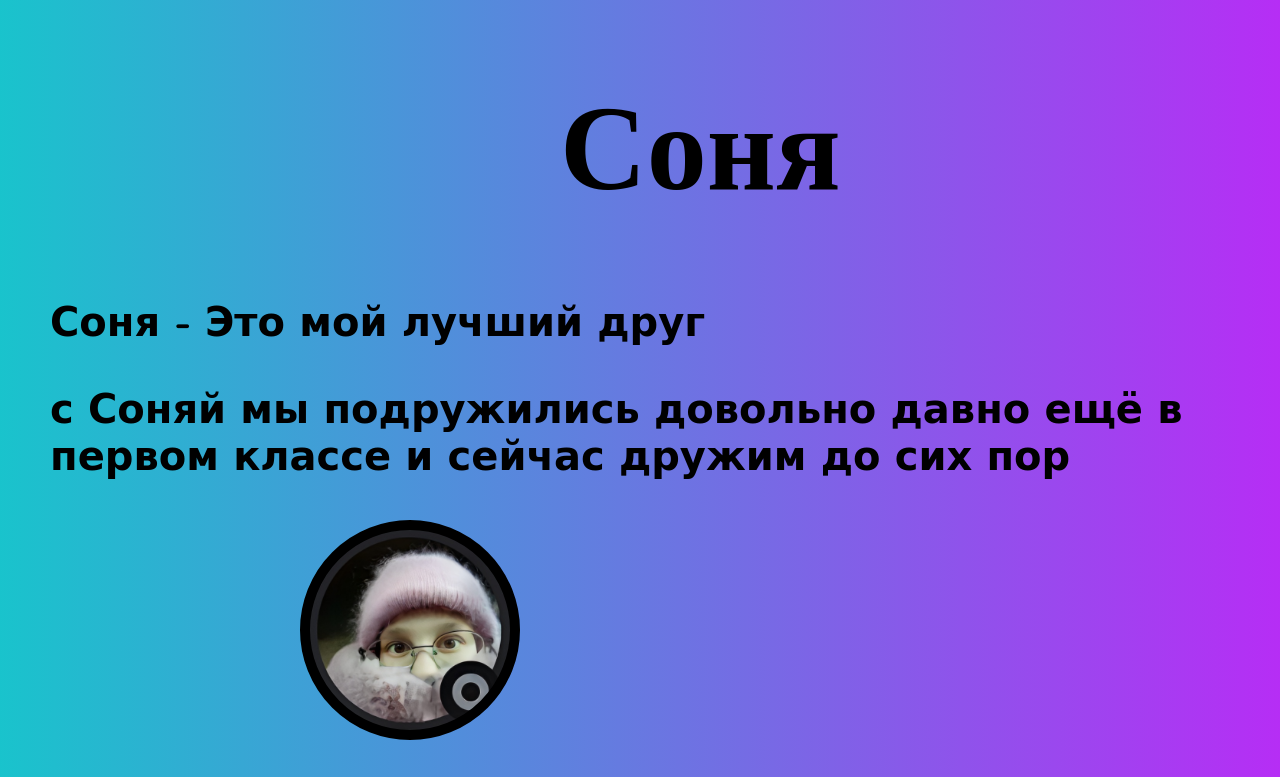
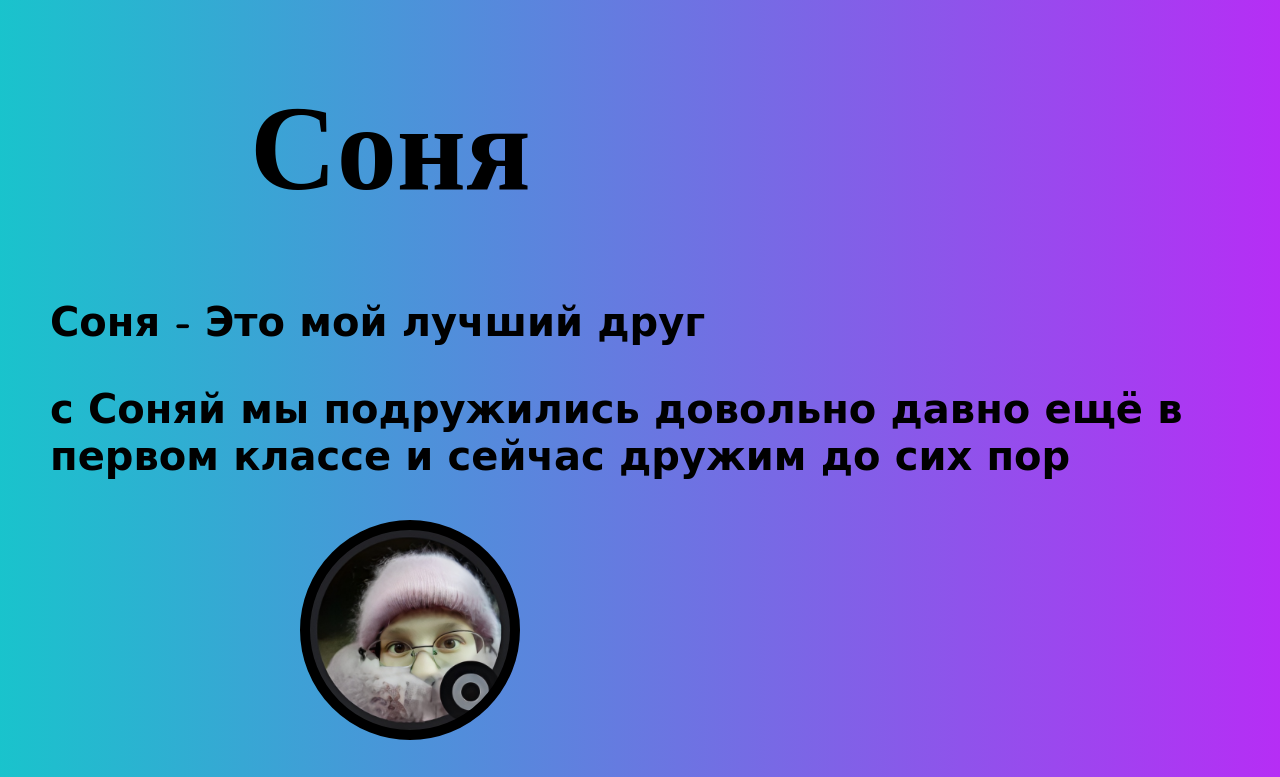
Before and after one commit to folderfrog/folderfrog.github.io, a plain HTML site: page index.html in a window 1280 px wide. Shown: the top 777 px of the page. Drawn offline with Linux system fonts and the light colour scheme.

Commit message:
Update site.css

```diff
--- a/site.css
+++ b/site.css
@@ -33,7 +33,7 @@
      font-weight: 700;
      width: 100px;
      height: auto;
-     margin-left: 510px;
+     margin-left: 200px;
 }
 #sonya:hover{
 color:hsl(27, 77%, 43%)
```
